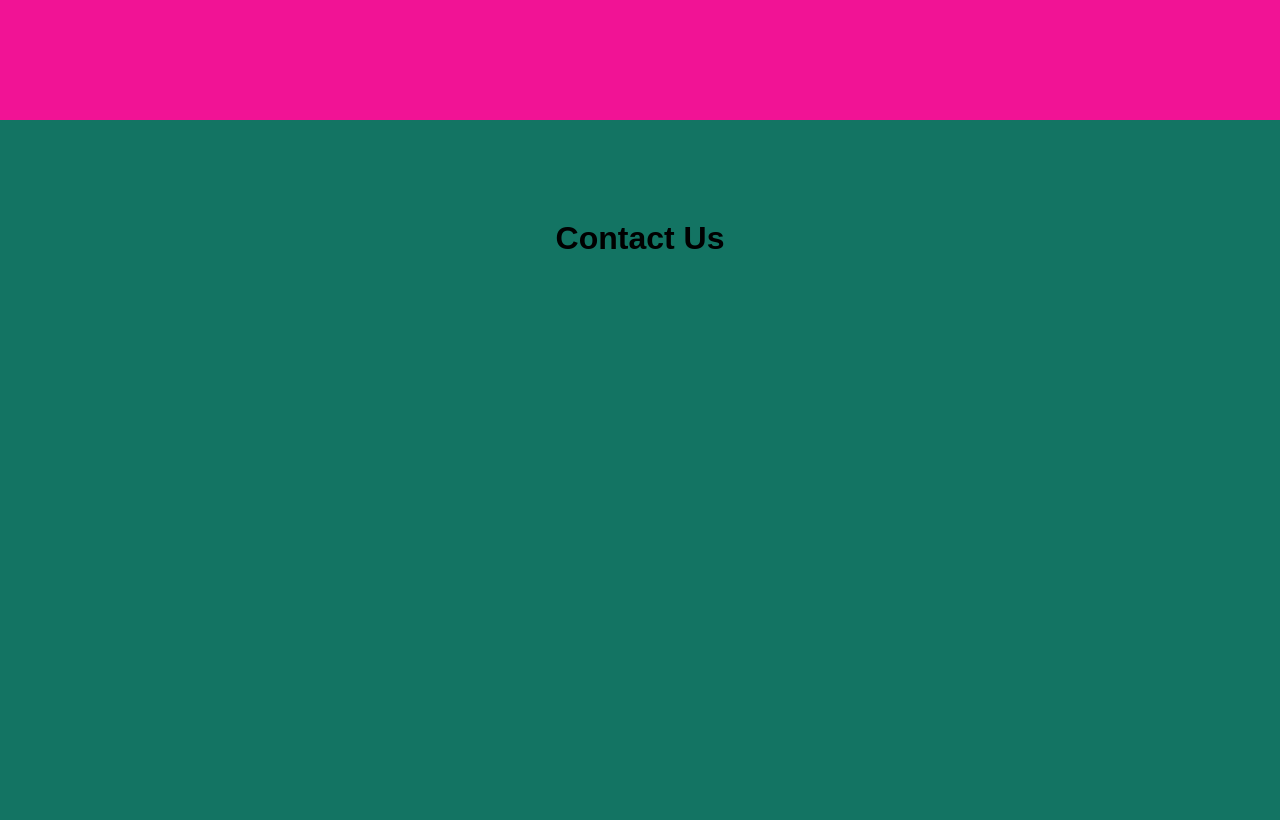
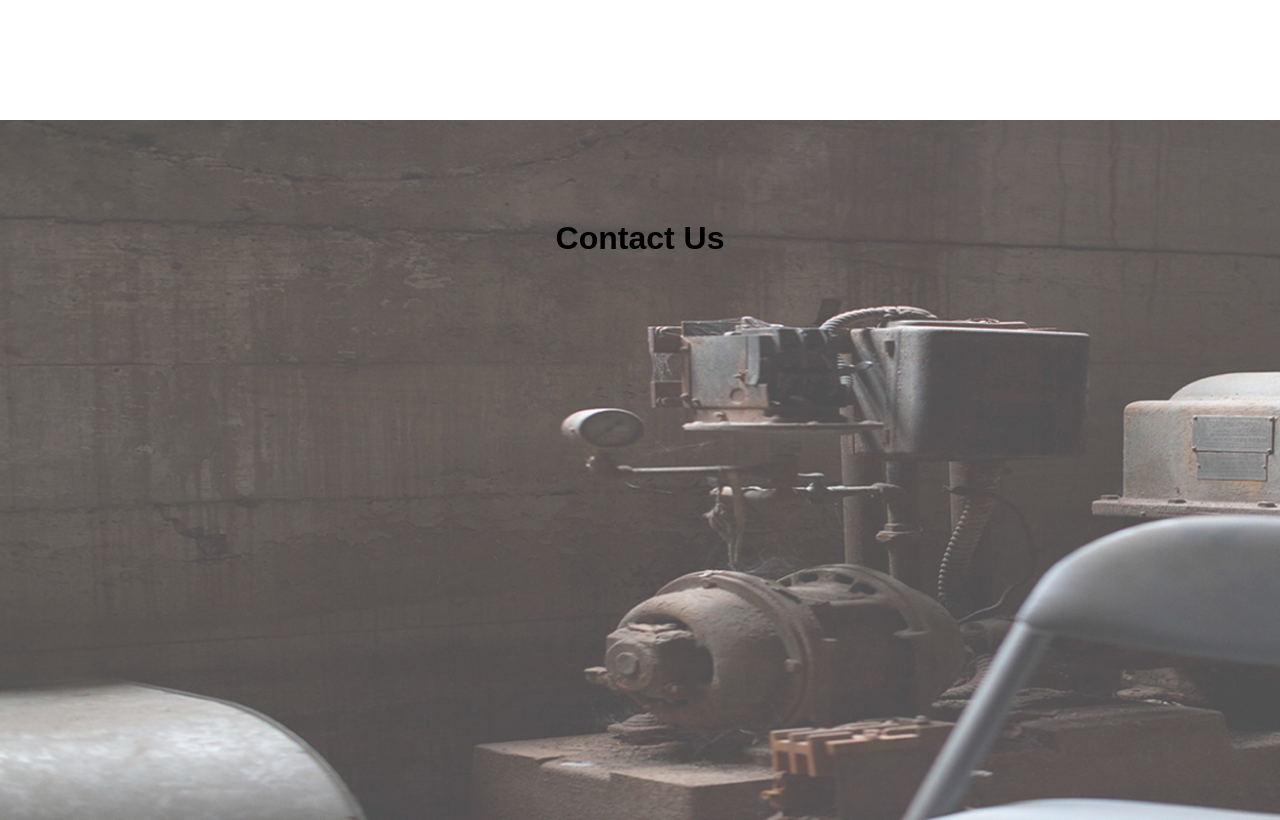
Before and after one commit to irunguliz/studio, a plain HTML site: page index.html in a window 1280 px wide. Shown: the part 3380-4200 px from the top of the page. Drawn offline with Linux system fonts and the light colour scheme.

Commit message:
style.css

```diff
--- a/style.css
+++ b/style.css
@@ -67,21 +67,25 @@ a{
 
 #section4{
     height: 700px;
-    background: rgb(255, 251, 0);
+    background: white);
     display: inline-block;
     width: 100%;
 }
 
 #section5{
     height: 700px;
-    background: rgb(241, 19, 149);
+    background: white);
     display: inline-block;
     width: 100%;
 }
 
 #section6{
     height: 700px;
-    background: rgb(19, 116, 99);
+    background-image: url("photos/seat.jpg");
+    background-repeat: no-repeat;
+    background-attachment: fixed;
+    background-size: cover;
+    object-fit: cover;
     display: inline-block;
     width: 100%;
 }
```
